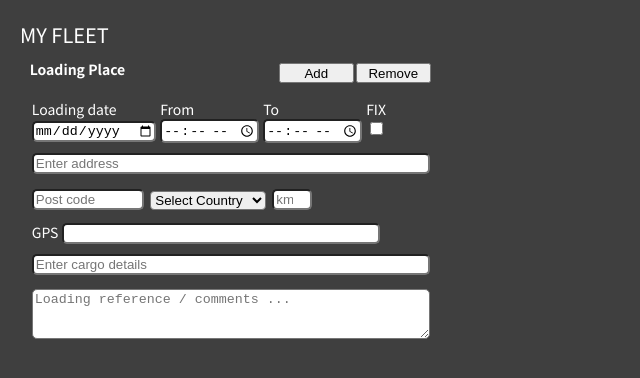
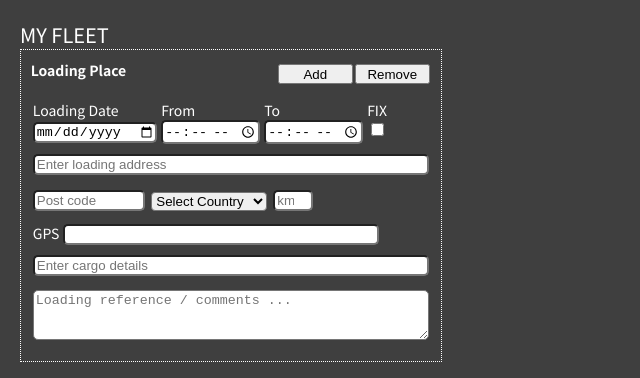
Before and after one commit to Alexit0/myfleet, a React (Create React App) app: page / in a window 1280 px wide. Shown: the top 378 px of the page, without its empty margins (0-640 px from the left). Built offline with nearby package versions, Linux system fonts and the light colour scheme.

Commit message:
restructure components, unite small components

```diff
--- a/src/App.js
+++ b/src/App.js
@@ -1,5 +1,4 @@
 import LoadingForm from "./components/LoadingForm";
-import UnloadingForm from "./components/UnloadingForm";
 
 import classes from "./App.module.css";
 
@@ -7,8 +6,7 @@ function App() {
   return (
     <div className={classes.main}>
       MY FLEET
-      <LoadingForm />
-      {/* <UnloadingForm /> */}
+      <LoadingForm dateTitle="Loading Date" addressTitle="loading address" />
     </div>
   );
 }
--- a/src/components/Address.js
+++ b/src/components/Address.js
@@ -5,8 +5,10 @@ import classes from "./Input.module.css";
 const Address = (props) => {
   return (
     <form className={classes.form}>
-      {/* <label>{props.addressTitle}</label> */}
-      <input className={classes.address} placeholder="Enter address"></input>
+      <input
+        className={classes.address}
+        placeholder={`Enter ${props.addressTitle}`}
+      ></input>
     </form>
   );
 };
--- /dev/null
+++ b/src/components/AddressBlock.js
@@ -0,0 +1,29 @@
+import Address from "./Address";
+import PostCode from "./PostCode";
+import Country from "./Country";
+import Distance from "./Distance";
+import Coordinates from "./Coordinates";
+
+import classes from "./LoadingForm.module.css";
+
+
+const AddressBlock = (props) => {
+  return (
+    <>
+      <div className={classes.address1}>
+        <Address addressTitle={props.addressTitle} />
+      </div>
+
+      <div className={classes.address2}>
+        <PostCode />
+        <Country />
+        <Distance />
+      </div>
+      <div className={classes.coordinates}>
+        <Coordinates />
+      </div>
+    </>
+  );
+};
+
+export default AddressBlock;
--- /dev/null
+++ b/src/components/CommentsBlock.js
@@ -0,0 +1,19 @@
+import Cargo from "./Cargo";
+import Ref from "./Ref";
+
+import classes from "./LoadingForm.module.css";
+
+const CommentsBlock = () => {
+  return (
+    <>
+      <div className={classes.cargo}>
+        <Cargo />
+      </div>
+      <div className={classes.ref}>
+        <Ref refTitle="Loading Reference" />
+      </div>
+    </>
+  );
+};
+
+export default CommentsBlock;
--- /dev/null
+++ b/src/components/DateTimeBlock.js
@@ -0,0 +1,18 @@
+import Date from "./Date";
+import Time from "./Time";
+import FixedTerm from "./FixedTerm";
+
+import classes from "./LoadingForm.module.css";
+
+const DateTimeBlock = (props) => {
+    return (
+        <div className={classes.date}>
+          <Date dateTitle={props.dateTitle} />
+          <Time timeTitle="From " />
+          <Time timeTitle="To " />
+          <FixedTerm />
+        </div>
+    );
+}
+
+export default DateTimeBlock;
--- a/src/components/LoadingForm.js
+++ b/src/components/LoadingForm.js
@@ -1,22 +1,12 @@
-import React, { useReducer } from "react";
-import Date from "./Date";
-import Time from "./Time";
-import FixedTerm from "./FixedTerm";
-import Address from "./Address";
-import PostCode from "./PostCode";
-import Coordinates from "./Coordinates";
-import Cargo from "./Cargo";
-import Ref from "./Ref";
-import Country from "./Country";
-import Distance from "./Distance";
+import React from "react";
 
-import loadingFormReducer from "../reducers/loadingFormReducer";
+import DateTimeBlock from "./DateTimeBlock";
+import AddressBlock from "./AddressBlock";
+import CommentsBlock from "./CommentsBlock";
 
 import classes from "./LoadingForm.module.css";
 
-const LoadingForm = () => {
-  const [loadingFormData, dispatch] = useReducer(loadingFormReducer, []);
-
+const LoadingForm = (props) => {
   const handleRemoveUnloading = (event) => {
     event.preventDefault();
   };
@@ -27,6 +17,7 @@ const LoadingForm = () => {
 
   return (
     <form className={classes.form}>
+      <div>
         <div className={classes["label-bar"]}>
           <label>
             <strong>Loading Place</strong>
@@ -37,30 +28,9 @@ const LoadingForm = () => {
           </div>
         </div>
 
-      <div className={classes.date}>
-        <Date dateTitle="Loading date" />
-        <Time timeTitle="From " />
-        <Time timeTitle="To " />
-        <FixedTerm />
-      </div>
-
-      <div className={classes.address1}>
-        <Address addressTitle="Loading Address" />
-      </div>
-
-      <div className={classes.address2}>
-        <PostCode />
-        <Country />
-        <Distance />
-      </div>
-      <div className={classes.coordinates}>
-        <Coordinates />
-      </div>
-      <div className={classes.cargo}>
-        <Cargo />
-      </div>
-      <div className={classes.ref}>
-        <Ref refTitle="Loading Reference" />
+        <DateTimeBlock dateTitle="Loading Date" />
+        <AddressBlock addressTitle="loading address" />
+        <CommentsBlock />
       </div>
     </form>
   );
--- a/src/components/LoadingForm.module.css
+++ b/src/components/LoadingForm.module.css
@@ -6,7 +6,7 @@ button {
 }
 
 .form {
-    /* border: dotted 1px; */
+    border: dotted 1px;
     width: 34%;
     padding: 0.3rem;
 }
```
Lines whose indentation alone changed are shown as unchanged.
